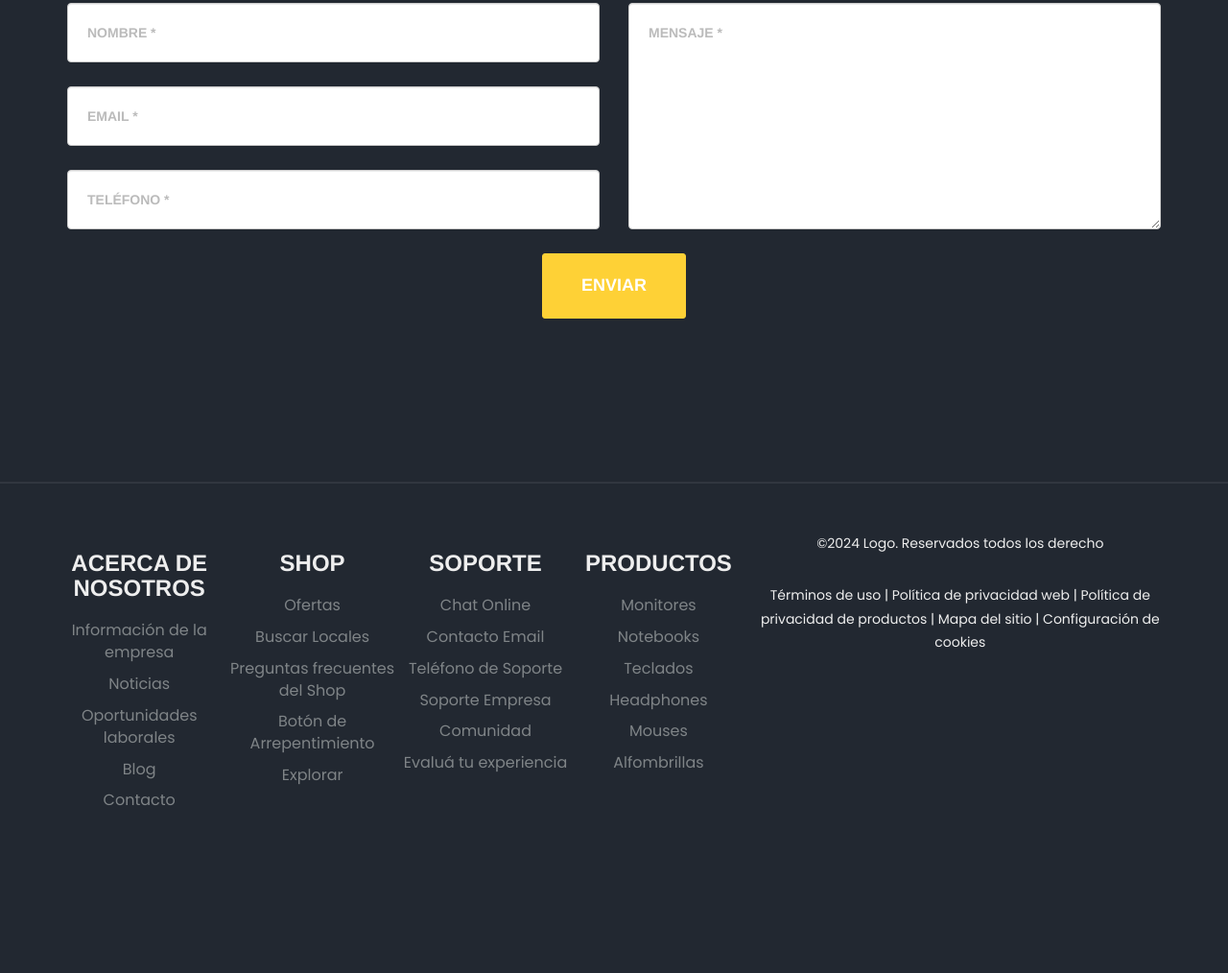
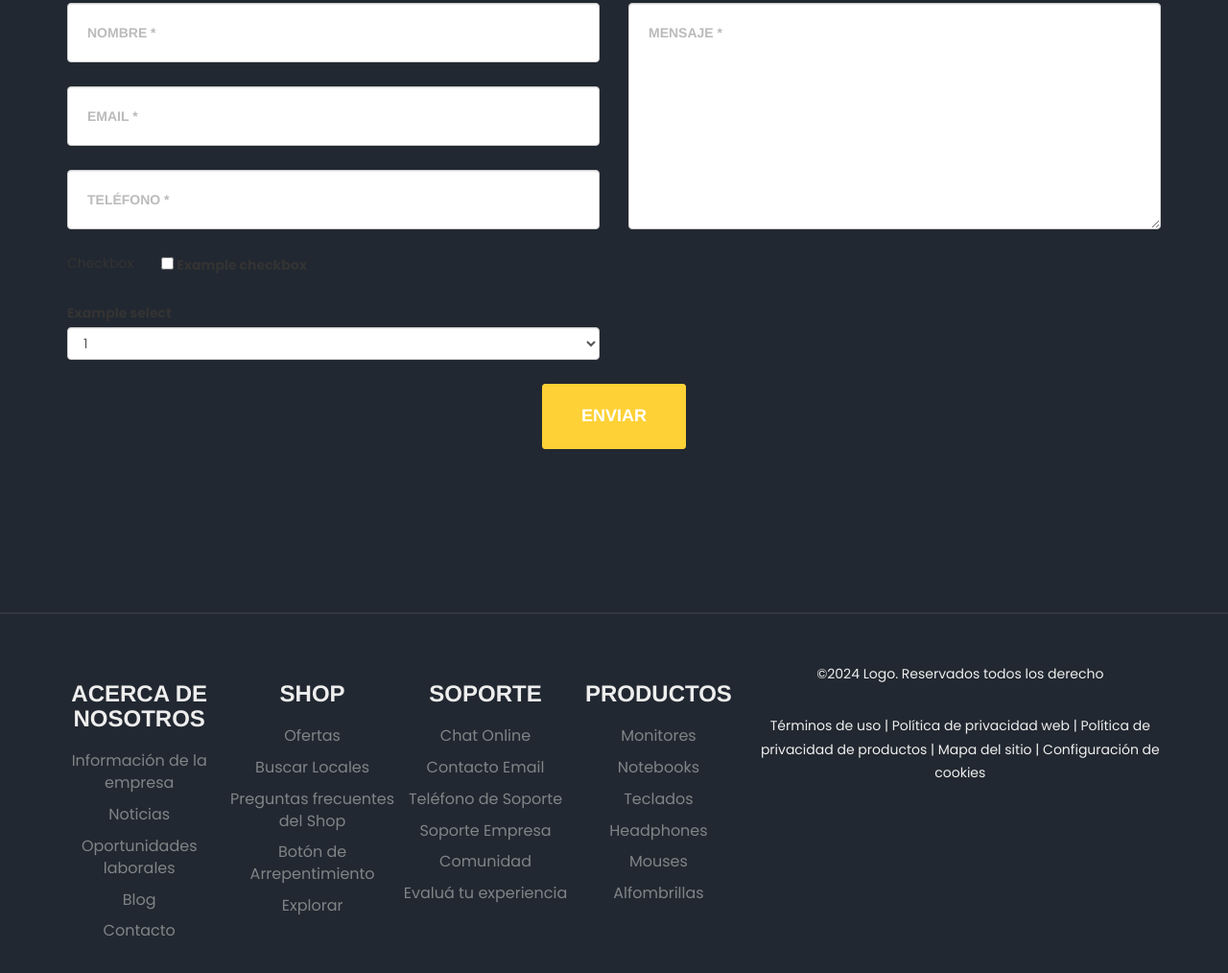
Before and after one commit to GoldFingerTold/Node_hugo, a plain HTML site: page index.html in a window 1280 px wide. Shown: the part 3489-4503 px from the top of the page at 96% size. Before the commit the page ends 4375 px from the top, so only its background shows below. Drawn offline with nearby package versions, Linux system fonts and the light colour scheme.

Commit message:
select y checkbox

```diff
--- a/index.html
+++ b/index.html
@@ -359,6 +359,27 @@
                                     <input type="tel" class="form-control" placeholder="Teléfono *" id="phone" required data-validation-required-message="Por favor escribe tu número.">
                                     <p class="help-block text-danger"></p>
                                 </div>
+                                <div class="form-group row">
+                                    <div class="col-sm-2">Checkbox</div>
+                                    <div class="col-sm-10">
+                                      <div class="form-check">
+                                        <input class="form-check-input" type="checkbox" id="gridCheck1">
+                                        <label class="form-check-label" for="gridCheck1">
+                                          Example checkbox
+                                        </label>
+                                      </div>
+                                    </div>
+                                  </div>
+                                <div class="form-group">
+                                    <label for="exampleFormControlSelect1">Example select</label>
+                                    <select class="form-control" id="exampleFormControlSelect1">
+                                      <option>1</option>
+                                      <option>2</option>
+                                      <option>3</option>
+                                      <option>4</option>
+                                      <option>5</option>
+                                    </select>
+                                  </div>
                             </div>
                             <div class="col-md-6">
                                 <div class="form-group">
--- a/style.css
+++ b/style.css
@@ -336,6 +336,14 @@ hr {
     font-size: 16px;
 }
 
+#exampleFormControlSelect1 p {
+    color: #ffffff;
+}
+
+#gridCheck1 p {
+    color: #ffffff;
+}
+
 @media(max-width:991px) {
 
     .menu {
```
